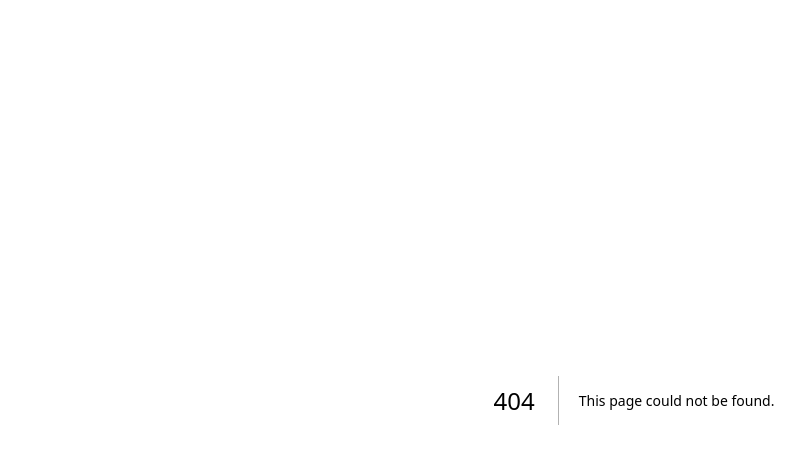
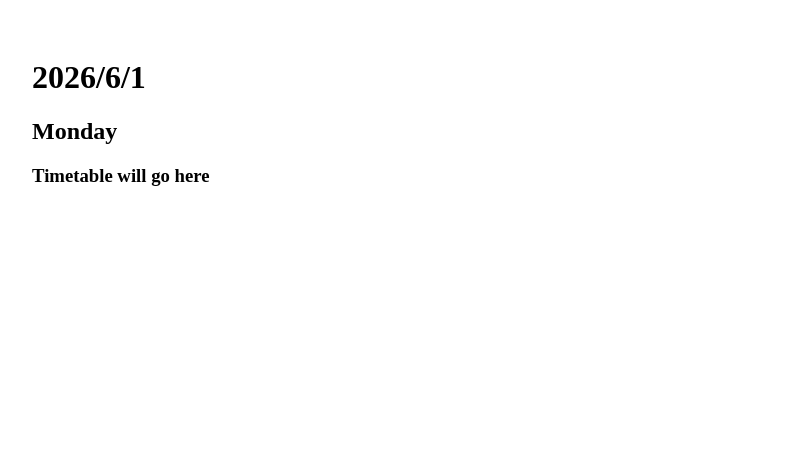
Before and after one commit to art777-cyber/study-planner, a Next.js app: page /calendar/2026/6/1 in a window 1280 px wide. Before the commit this address had no page. Shown: the top 464 px of the page, without its empty margins (6-811 px from the left). Built offline with nearby package versions, Linux system fonts and the light colour scheme.

Commit message:
further calendar formatting and clickable dates

```diff
--- /dev/null
+++ b/app/calendar/[year]/[month]/[day]/page.tsx
@@ -0,0 +1,33 @@
+export default async function DayPage({
+  params,
+}: {
+  params: Promise<{
+    year: string;
+    month: string;
+    day: string;
+  }>;
+}) {
+  const { year, month, day } = await params;
+
+  const date = new Date(
+    Number(year),
+    Number(month) - 1,
+    Number(day)
+  );
+
+  const weekday = date.toLocaleDateString("en-US", {
+    weekday: "long",
+  });
+
+  return (
+    <div style={{ padding: "30px" }}>
+      <h1>
+        {year}/{month}/{day}
+      </h1>
+
+      <h2>{weekday}</h2>
+
+      <h3>Timetable will go here</h3>
+    </div>
+  );
+}
```
Also changed, not shown: app/calendar/page.tsx (+8 -2 lines).
